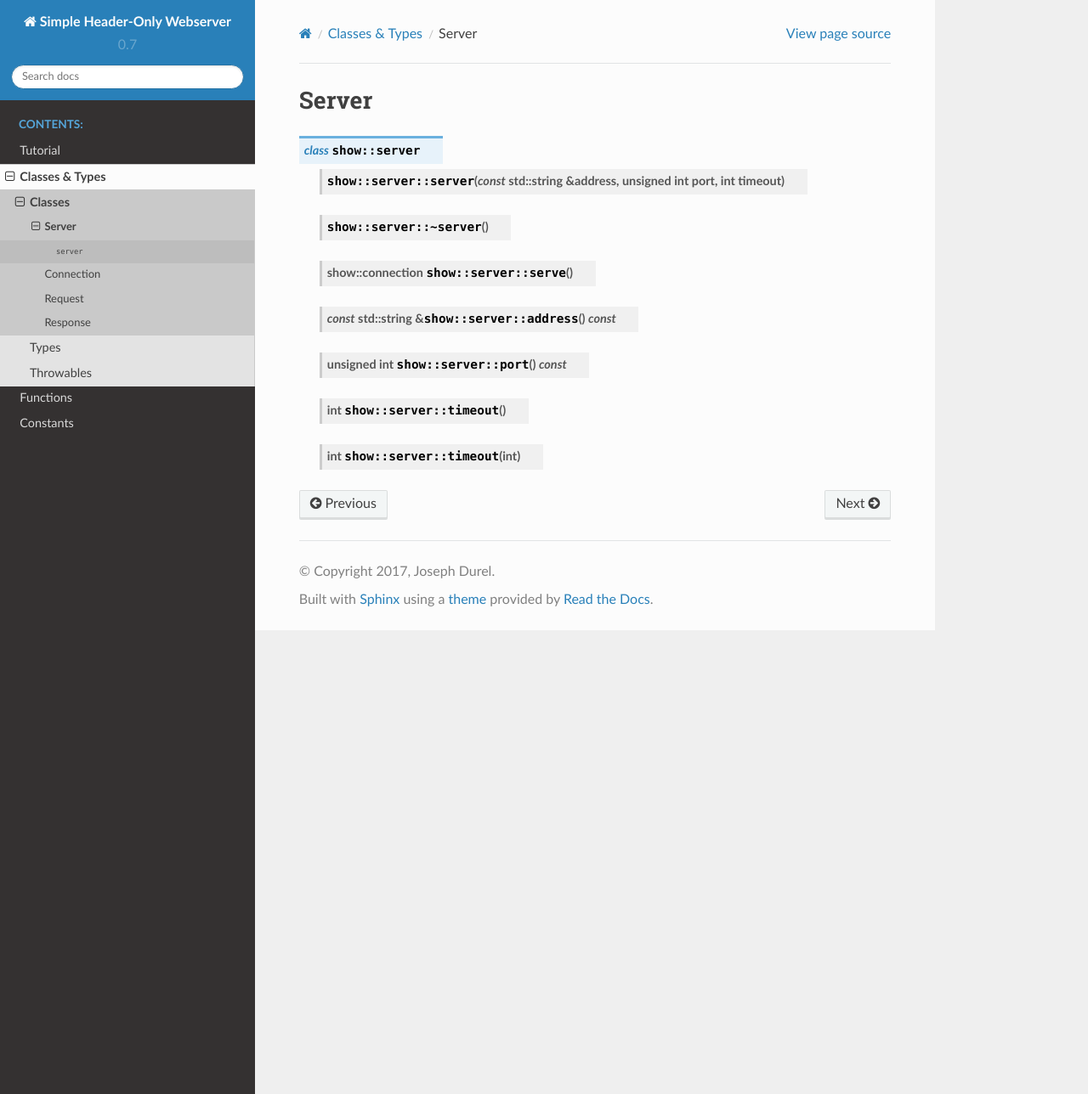
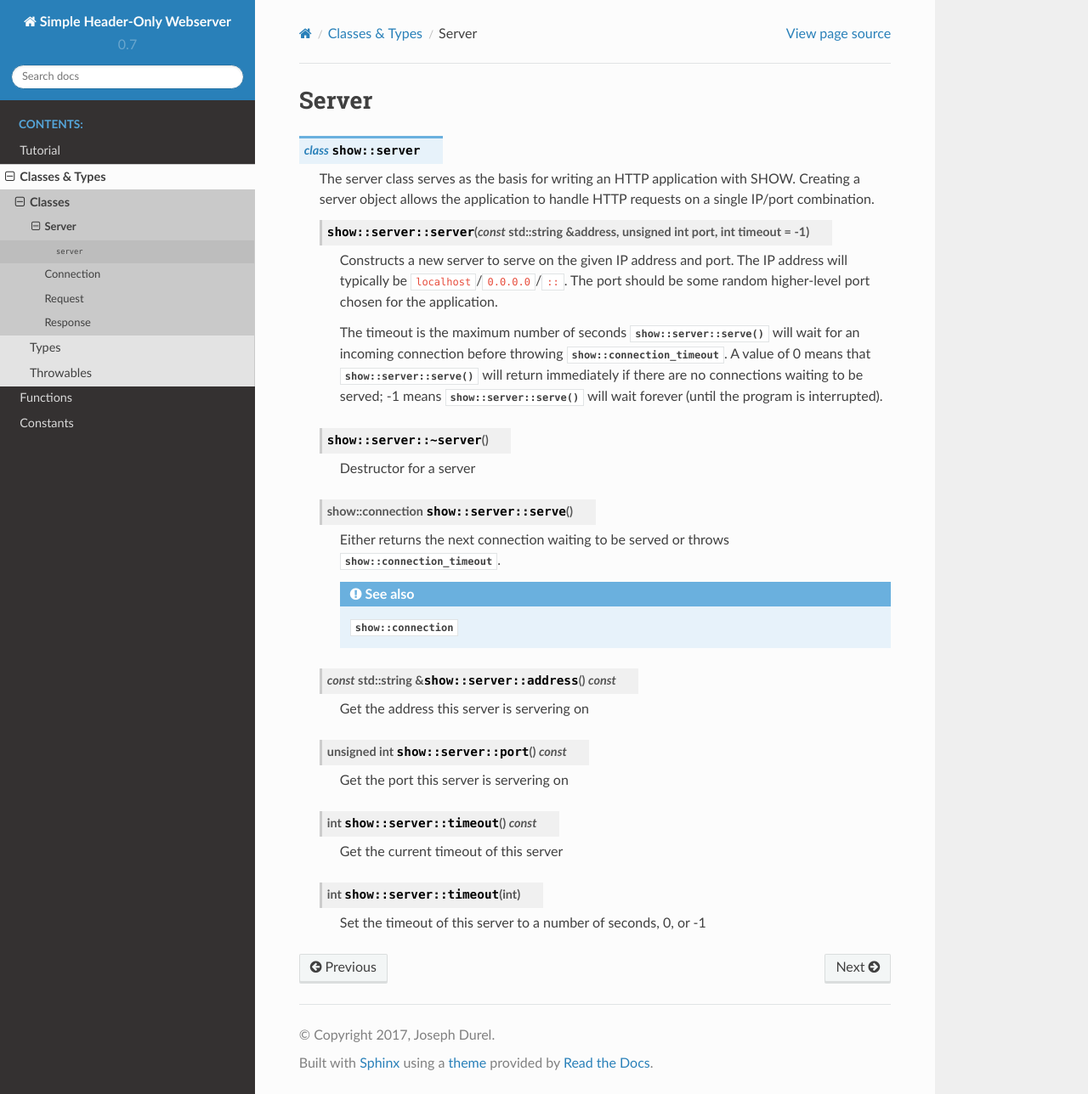
Before and after one commit to JadeMatrix/SHOW, a Sphinx documentation site: the page built from doc/Server.rst, in a window 1280 px wide and 1288 px high. Shown: the whole window at 85% size. Built offline with Sphinx 7.4.7 and the Read the Docs theme 2.0.0, drawn with Linux system fonts in a browser that asks for light colours.

Commit message:
Filled out the `show::server` doc

```diff
--- a/doc/Server.rst
+++ b/doc/Server.rst
@@ -4,30 +4,38 @@ Server
 
 .. cpp:class:: show::server
 
+    The server class serves as the basis for writing an HTTP application with SHOW.  Creating a server object allows the application to handle HTTP requests on a single IP/port combination.
 
+    .. cpp:function:: show::server::server( const std::string& address, unsigned int port, int timeout = -1 )
 
-    .. cpp:function:: show::server::server( const std::string& address, unsigned int port, int timeout )
+        Constructs a new server to serve on the given IP address and port.  The IP address will typically be ``localhost``/``0.0.0.0``/``::``.  The port should be some random higher-level port chosen for the application.
 
-
+        The timeout is the maximum number of seconds :cpp:func:`show::server::serve()` will wait for an incoming connection before throwing :cpp:class:`show::connection_timeout`.  A value of 0 means that :cpp:func:`show::server::serve()` will return immediately if there are no connections waiting to be served; -1 means :cpp:func:`show::server::serve()` will wait forever (until the program is interrupted).
 
     .. cpp:function:: show::server::~server()
 
-
+        Destructor for a server
 
     .. cpp:function:: show::connection show::server::serve()
 
+        Either returns the next connection waiting to be served or throws :cpp:class:`show::connection_timeout`.
 
+        .. seealso::
+
+            :cpp:type:`show::connection`
 
     .. cpp:function:: const std::string& show::server::address() const
 
-
+        Get the address this server is servering on
 
     .. cpp:function:: unsigned int show::server::port() const
 
+        Get the port this server is servering on
 
+    .. cpp:function:: int show::server::timeout() const
 
-    .. cpp:function:: int show::server::timeout()
-
-
+        Get the current timeout of this server
 
     .. cpp:function:: int show::server::timeout( int )
+
+        Set the timeout of this server to a number of seconds, 0, or -1
```
